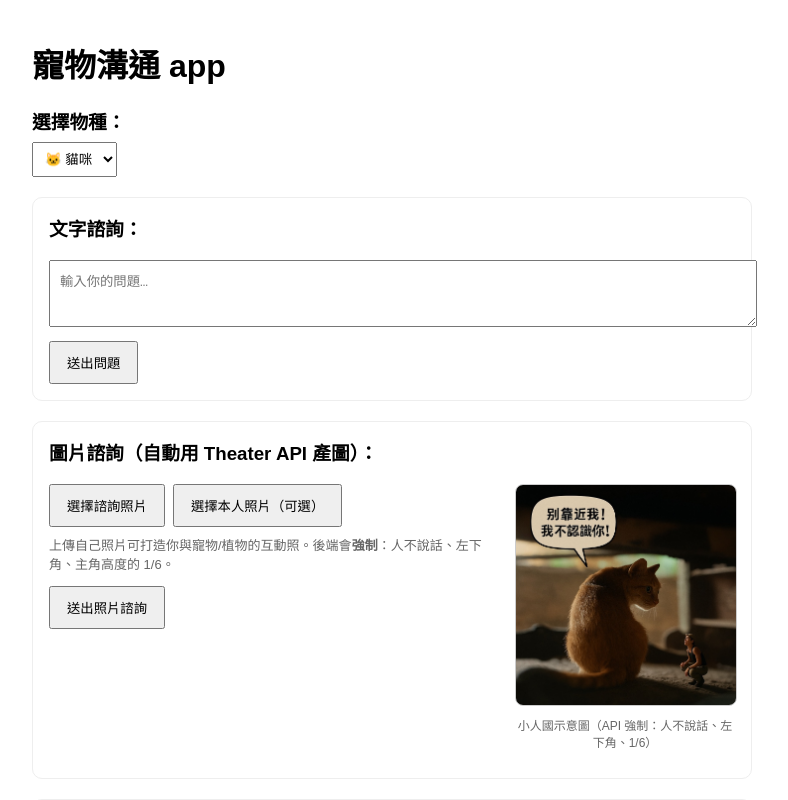
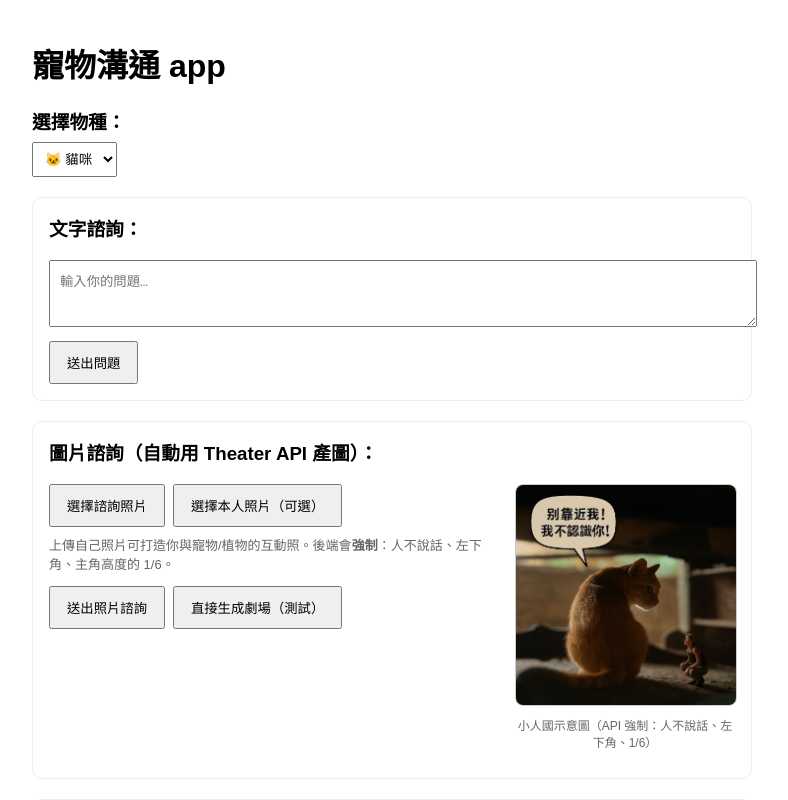
Before and after one commit to greatnathan0721-pixel/pet-plant-comm-mvp, a Next.js app: page / in a window 1280 px wide. Shown: the top 800 px of the page, without its empty margins (248-1036 px from the left). Built offline with nearby package versions, Linux system fonts and the light colour scheme.

Commit message:
Update HomeClient2.jsx

```diff
--- a/components/HomeClient2.jsx
+++ b/components/HomeClient2.jsx
@@ -42,6 +42,44 @@ export default function HomeClient2() {
   const [theaterUrl, setTheaterUrl] = useState('');
   const [debugPrompt, setDebugPrompt] = useState('');
   const [audioAdvice, setAudioAdvice] = useState('');
+
+  const [theaterError, setTheaterError] = useState('');
+
+// 直接打 /api/theater（繞過 analyze/identify）
+async function quickTheaterTest() {
+  setTheaterError('');
+  const file = fileRef.current?.files?.[0];
+  if (!file && !preview) { alert('請先選擇諮詢照片'); return; }
+
+  try {
+    const basePhoto = preview || await compressImageToDataURL(file, 720, 0.7);
+    const payload = {
+      subjectType: species === 'plant' ? 'plant' : 'pet',
+      species: species === 'plant' ? 'plant' : species,
+      subjectImageUrl: basePhoto,
+      humanImageUrl: humanPreview || '',
+      stylePreset: 'cute-cartoon',
+      dialogue: { subject: '今天我心情很好～', human: '' },
+      sceneContext: { mood: 'warm', environmentHint: '', showBubbles: true },
+      composition: { humanScale: 1/6, humanPosition: 'bottom-left', enforceRules: true }
+    };
+    const res = await fetch('/api/theater', {
+      method: 'POST',
+      headers: { 'Content-Type': 'application/json' },
+      body: JSON.stringify(payload)
+    });
+    const json = await res.json();
+    console.log('[theater debug]', json);
+    if (!json.ok) throw new Error(json.error || 'Theater API 失敗');
+    setTheaterUrl(json.imageUrl);
+    setDebugPrompt(json.prompt || '');
+  } catch (e) {
+    console.error(e);
+    setTheaterError(String(e?.message || e));
+    alert(`❌ Theater 直連測試失敗：${e?.message || e}`);
+  }
+}
+
 
   // 文字諮詢
   async function handleTextSubmit(e) {
@@ -240,11 +278,21 @@ export default function HomeClient2() {
               </div>
             )}
 
-            <div style={{ display: 'flex', gap: 8, flexWrap: 'wrap', marginTop: 12 }}>
-              <button onClick={handlePhotoConsult} disabled={imgLoading} style={{ padding: '10px 16px' }}>
-                {imgLoading ? '處理中…' : '送出照片諮詢'}
-              </button>
-            </div>
+<div style={{ display: 'flex', gap: 8, flexWrap: 'wrap', marginTop: 12 }}>
+  <button onClick={handlePhotoConsult} disabled={imgLoading} style={{ padding: '10px 16px' }}>
+    {imgLoading ? '處理中…' : '送出照片諮詢'}
+  </button>
+  <button type="button" onClick={quickTheaterTest} style={{ padding: '10px 16px' }}>
+    直接生成劇場（測試）
+  </button>
+</div>
+
+{theaterError && (
+  <div style={{ marginTop: 8, color: '#b91c1c', fontSize: 13 }}>
+    Theater 錯誤：{theaterError}
+  </div>
+)}
+
 
             {/* 寵物結果 */}
             {petResult && (
```
